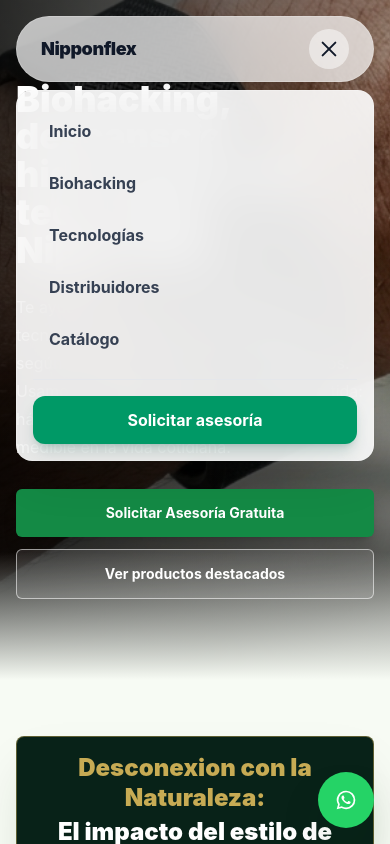
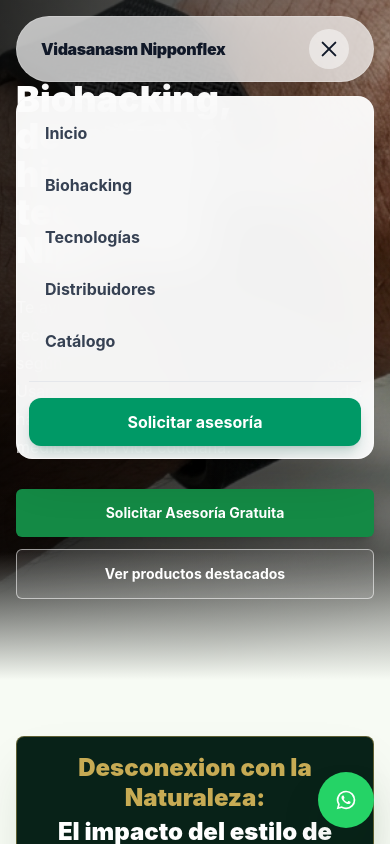
Before and after one commit to matiasvengas12-spec/nipponflex-web, a React (Vite) app: page / in a window 390 px wide. Both pictures are taken after a click on the button "Abrir menú". Shown: the top 844 px of the page. Built offline with nearby package versions, Linux system fonts and the light colour scheme.

Commit message:
Improve mobile header menu

```diff
--- a/src/components/layout/SiteHeader.jsx
+++ b/src/components/layout/SiteHeader.jsx
@@ -17,8 +17,8 @@ function SiteHeader() {
     <header className="fixed top-0 left-0 right-0 z-50 pt-4 px-4 sm:px-6 pointer-events-none">
       <div className="mx-auto flex max-w-5xl items-center justify-between gap-3 py-3 px-6 rounded-full border border-white/20 bg-white/70 backdrop-blur-xl shadow-lg shadow-black/5 pointer-events-auto transition-all duration-300">
 
-        <a href="/" className="text-lg font-black tracking-tight text-gray-900 transition hover:opacity-80">
-          Nipponflex
+        <a href="/" className="min-w-0 text-base font-black tracking-tight text-gray-900 transition hover:opacity-80 sm:text-lg">
+          Vidasanasm Nipponflex
         </a>
 
         {/* Desktop Menu */}
@@ -70,18 +70,18 @@ function SiteHeader() {
       {/* Mobile Menu Dropdown */}
       <div
         id="mobile-menu"
-        className={`absolute top-full left-4 right-4 mt-2 rounded-2xl border border-white/20 bg-white/90 backdrop-blur-xl shadow-2xl shadow-black/10 transition-all duration-300 origin-top pointer-events-auto lg:hidden ${
-          isMenuOpen ? 'opacity-100 scale-y-100' : 'opacity-0 scale-y-0 pointer-events-none'
+        className={`fixed left-4 right-4 top-24 max-h-[calc(100dvh-7rem)] overflow-y-auto rounded-2xl border border-white/30 bg-white/95 backdrop-blur-xl shadow-2xl shadow-black/15 transition-all duration-300 origin-top pointer-events-auto sm:left-6 sm:right-6 lg:hidden ${
+          isMenuOpen ? 'translate-y-0 opacity-100 scale-100' : '-translate-y-2 opacity-0 scale-95 pointer-events-none'
         }`}
       >
-        <div className="p-4 flex flex-col gap-2">
+        <div className="p-3 flex flex-col gap-2">
           <nav aria-label="Navegación principal" className="flex flex-col gap-1">
             {navItems.map((item) => (
               <a
                 key={item.href}
                 href={item.href}
                 onClick={closeMenu}
-                className="rounded-xl px-4 py-3 text-base font-bold text-gray-700 transition hover:bg-gray-100 hover:text-gray-900"
+                className="rounded-xl px-4 py-3 text-base font-bold text-gray-700 transition hover:bg-emerald-50 hover:text-gray-950"
               >
                 {item.label}
               </a>
```
